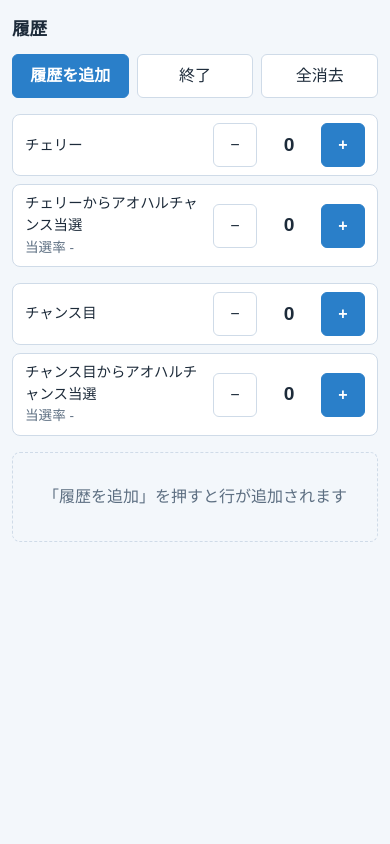
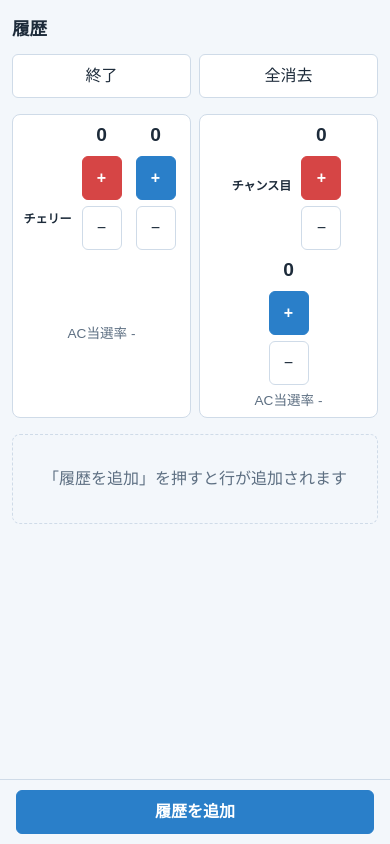
Before and after one commit to t18cs020/aobuta, a plain HTML site: page index.html in a window 390 px wide. Drawn offline with Linux system fonts and the light colour scheme.

Commit message:
Update index.html

```diff
--- a/index.html
+++ b/index.html
@@ -15,7 +15,9 @@
 [hidden]{display:none!important}
 html,body{margin:0}
 body{background:var(--bg);color:var(--ink);font-family:"Hiragino Sans","Yu Gothic",Meiryo,sans-serif;line-height:1.5}
-main{max-width:960px;margin:0 auto;padding:20px 16px 48px}
+main{max-width:960px;margin:0 auto;padding:20px 16px 100px}
+#addbar{position:fixed;left:0;right:0;bottom:0;z-index:10;display:flex;justify-content:center;padding:10px 16px calc(10px + env(safe-area-inset-bottom,0px));background:var(--bg);border-top:1px solid var(--line)}
+#addbar button{width:100%;max-width:928px}
 header{display:flex;align-items:center;justify-content:space-between;gap:12px;flex-wrap:wrap;margin-bottom:16px}
 h1{font-size:1.3rem;margin:0}
 button{font:inherit;cursor:pointer;border-radius:6px;border:1px solid var(--line);background:var(--panel);color:var(--ink);padding:8px 14px}
@@ -34,19 +36,21 @@ input.n3{width:5em}input.n5{width:7em}
 .empty{color:var(--sub);text-align:center;padding:32px 0;border:1px dashed var(--line);border-radius:8px}
 input[type=text].memo{flex:1 1 14em;width:min(32em,100%);text-align:left}
 #counters{display:grid;grid-template-columns:repeat(2,1fr);gap:8px;margin-bottom:16px}
-.rt{color:var(--sub);font-size:.85rem}
-.cnt{display:flex;align-items:center;gap:8px;background:var(--panel);border:1px solid var(--line);border-radius:8px;padding:8px 12px}
-.cnt .cl{flex:1;font-size:.9rem}
+.rt{flex:0 0 100%;text-align:center;color:var(--sub);font-size:.85rem}
+.cnt{display:flex;flex-wrap:wrap;justify-content:center;align-items:flex-start;gap:8px 12px;background:var(--panel);border:1px solid var(--line);border-radius:8px;padding:8px 12px}
+.ci{display:flex;flex-direction:column;align-items:center;gap:6px}
+.cnt button.red{background:#d64545;border-color:#d64545;color:#fff}
+.cnt .cl{flex:none;align-self:center;font-weight:600;font-size:.95rem}
 .cnt .n{min-width:2.5em;text-align:center;font-weight:700;font-size:1.2rem;font-variant-numeric:tabular-nums}
 .cnt button{min-width:44px;padding:6px 0}
-.row{scroll-margin-bottom:16px}
+.row{scroll-margin-bottom:100px}
 .btns{display:flex;gap:8px}
 #result{display:flex;flex-direction:column;gap:12px}
 #result img{max-width:100%;height:auto;border:1px solid var(--line);border-radius:8px;background:#fff;align-self:flex-start}
 #result .acts{display:flex;gap:8px;flex-wrap:wrap}
 #note{color:var(--sub);margin:0}
 @media (max-width:600px){
-  main{padding:8px 12px 40px}
+  main{padding:8px 12px 100px}
   header{position:sticky;top:env(safe-area-inset-top,0px);z-index:5;background:var(--bg);padding:8px 0;margin:0 0 8px}
   h1{font-size:1.1rem}
   .btns{width:100%}
@@ -62,8 +66,10 @@ input[type=text].memo{flex:1 1 14em;width:min(32em,100%);text-align:left}
   input[type=text]{width:5.5em}
   input.n3{width:4.5em}
   input.n5{width:6.5em}
-  #counters{grid-template-columns:1fr}
-  .cnt.g2{margin-top:8px}
+  #counters{grid-template-columns:repeat(2,1fr)}
+  .cnt{padding:6px;gap:6px}
+  .cnt .cl{font-size:.75rem}
+  .cnt button{min-width:40px}
   #result .acts button{flex:1}
 }
 </style>
@@ -72,7 +78,7 @@ input[type=text].memo{flex:1 1 14em;width:min(32em,100%);text-align:left}
 <main>
 <header>
   <h1>履歴</h1>
-  <div class="btns"><button class="primary" id="add" type="button">履歴を追加</button><button id="finish" type="button">終了</button><button id="clear" type="button">全消去</button></div>
+  <div class="btns"><button id="finish" type="button">終了</button><button id="clear" type="button">全消去</button></div>
 </header>
 <section id="counters" aria-label="カウンター"></section>
 <ol id="list"></ol>
@@ -83,6 +89,7 @@ input[type=text].memo{flex:1 1 14em;width:min(32em,100%);text-align:left}
   <p id="note" aria-live="polite"></p>
 </section>
 </main>
+<div id="addbar"><button class="primary" id="add" type="button">履歴を追加</button></div>
 <script>
 const MAIN=["CZ当選","AT終了","アイキャッチ","クリスタル変化","上位CZ","ドリームコレクション","ST開始時：思春期症候群","咲太クエスト","その他"];
 const HEROINE=["朋絵","のどか","理央","麻衣","かえで","翔子"];
@@ -213,18 +220,19 @@ function saveCounts(){try{localStorage.setItem(CKEY,JSON.stringify(counts))}catc
 COUNTS.forEach(([k,name])=>{
   const n=el("span",{className:"n",textContent:counts[k]});cnum[k]=n;
   const minus=el("button",{type:"button",textContent:"−",ariaLabel:name+"を減らす"});
-  const plus=el("button",{type:"button",className:"primary",textContent:"+",ariaLabel:name+"を増やす"});
+  const plus=el("button",{type:"button",className:PAIRS[k]?"primary":"primary red",textContent:"+",ariaLabel:name+"を増やす"});
   const step=d=>{counts[k]=Math.max(0,counts[k]+d);n.textContent=counts[k];saveCounts();paintRates()};
   minus.addEventListener("click",()=>step(-1));plus.addEventListener("click",()=>step(1));
-  const cl=el("span",{className:"cl",textContent:name});
-  if(PAIRS[k]){const r=el("span",{className:"rt"});rateEls[k]=r;cl.append(el("br"),r)}
-  cbox.append(el("div",{className:"cnt"+(k==="chance"?" g2":"")},cl,minus,n,plus));
+  const gk=PAIRS[k]||k;let g=groups[gk];
+  if(!g){g=el("div",{className:"cnt"},el("span",{className:"cl",textContent:name}));groups[gk]=g;cbox.append(g)}
+  g.append(el("span",{className:"ci"},n,plus,minus));
+  if(PAIRS[k]){const r=el("span",{className:"rt"});rateEls[k]=r;g.append(r)}
 });
 function rateText(k){const t=counts[PAIRS[k]];return t?(counts[k]/t*100).toFixed(1)+"%":"-"}
-function paintRates(){for(const k in rateEls)rateEls[k].textContent="当選率 "+rateText(k)}
+function paintRates(){for(const k in rateEls)rateEls[k].textContent="AC当選率 "+rateText(k)}
 function resetCounts(){COUNTS.forEach(([k])=>{counts[k]=0;cnum[k].textContent=0});saveCounts();paintRates()}
 paintRates();
-function countLines(){return ["【カウント】",...COUNTS.map(([k,n])=>n+"："+counts[k]+"回"+(PAIRS[k]?"（当選率 "+rateText(k)+"）":"")),"【履歴】"]}
+function countLines(){return ["【カウント】",...COUNTS.map(([k,n])=>n+"："+counts[k]+"回"+(PAIRS[k]?"（AC当選率 "+rateText(k)+"）":"")),"【履歴】"]}
 
 let armed=null;const clr=document.getElementById("clear");
 clr.addEventListener("click",()=>{
@@ -277,10 +285,10 @@ $("finish").addEventListener("click",()=>{
   $("shot").src=canvas.toDataURL("image/png");
   $("save").hidden=!dl;
   $("note").textContent=dl?"":"この環境では保存ボタンを使えません。画像を長押し（右クリック）して保存してください。";
-  list.hidden=true;empty.hidden=true;document.querySelector(".btns").hidden=true;$("counters").hidden=true;$("result").hidden=false;
+  list.hidden=true;empty.hidden=true;document.querySelector(".btns").hidden=true;$("addbar").hidden=true;$("counters").hidden=true;$("result").hidden=false;
 });
 $("back").addEventListener("click",()=>{
-  $("result").hidden=true;list.hidden=false;document.querySelector(".btns").hidden=false;$("counters").hidden=false;renumber();
+  $("result").hidden=true;list.hidden=false;document.querySelector(".btns").hidden=false;$("addbar").hidden=false;$("counters").hidden=false;renumber();
 });
 $("save").addEventListener("click",()=>{
   if(!canvas||!dl)return;
```
